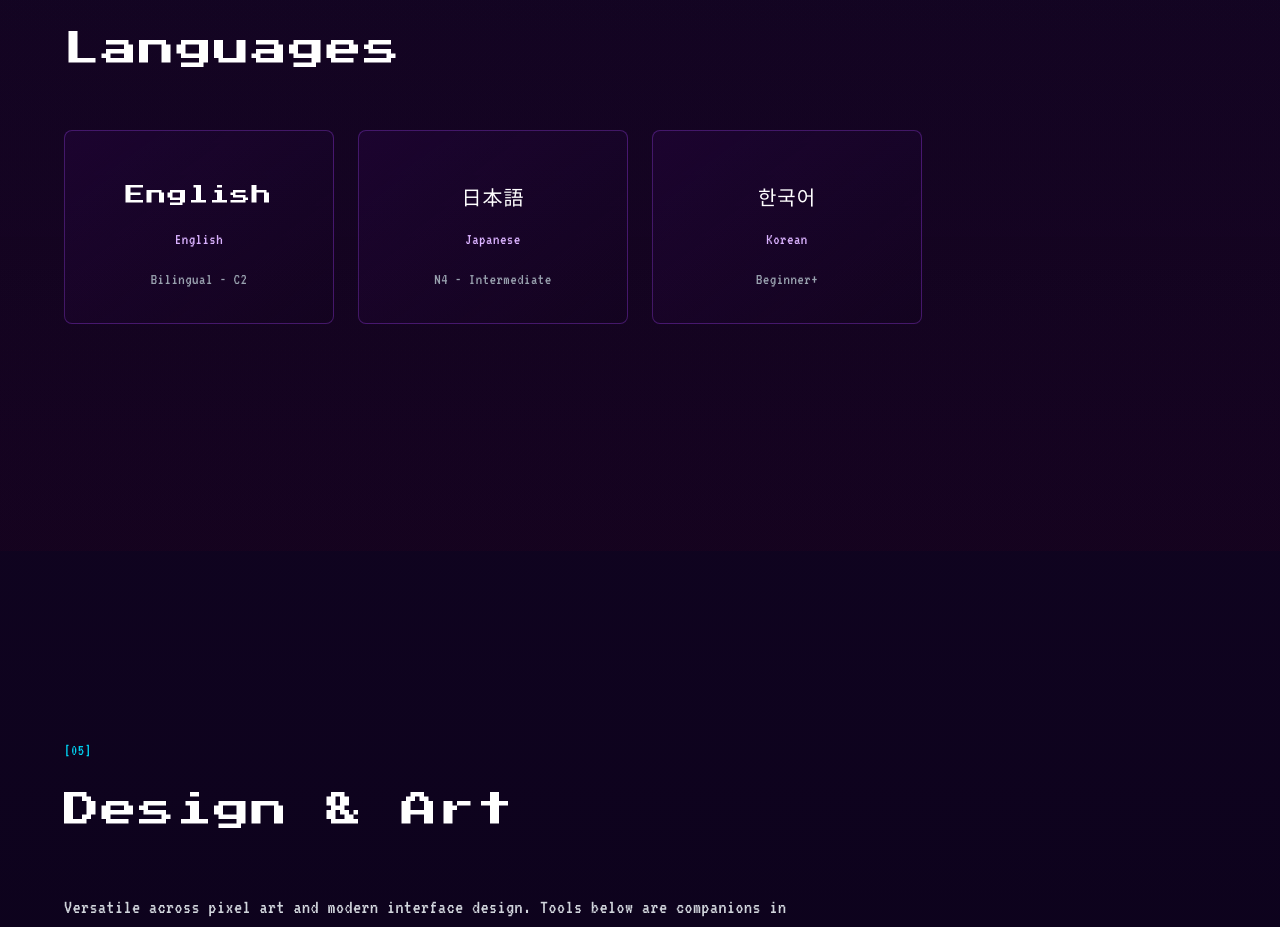
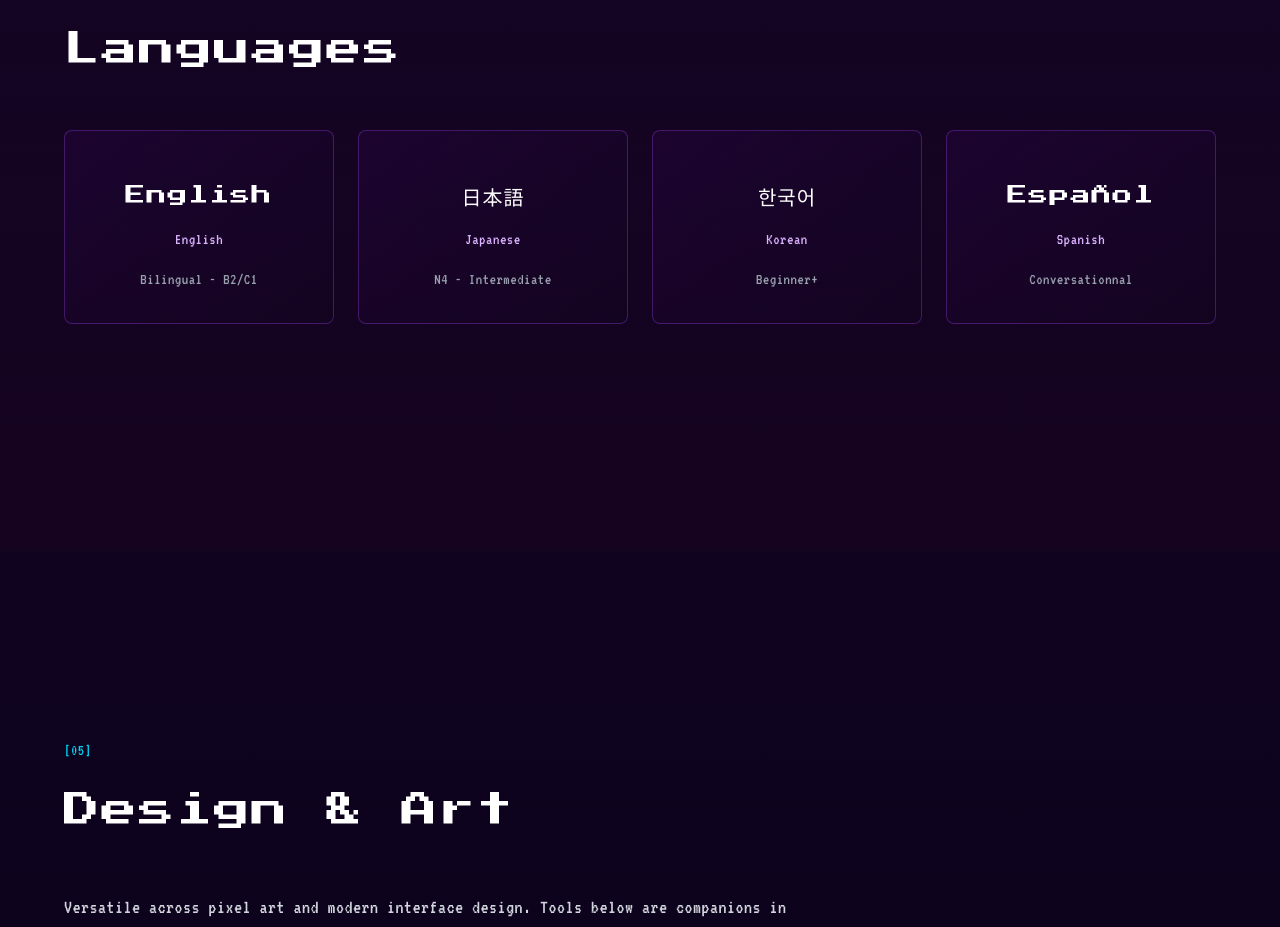
Before and after one commit to celiapplepi/celia-s-portfolio, a React (Vite) app: page / in a window 1280 px wide. Shown: the part 3060-3987 px from the top of the page. Built offline with nearby package versions, Linux system fonts and the light colour scheme.

Commit message:
Update language proficiency levels and add Spanish

```diff
--- a/src/app/components/LanguagesSection.tsx
+++ b/src/app/components/LanguagesSection.tsx
@@ -5,7 +5,7 @@ export default function LanguagesSection() {
     {
       name: 'English',
       native: 'English',
-      level: 'Bilingual - C2',
+      level: 'Bilingual - B2/C1',
 
     },
     {
@@ -18,6 +18,13 @@ export default function LanguagesSection() {
       name: '한국어',
       native: 'Korean',
       level: 'Beginner+',
+
+    },
+
+    {
+      name: 'Español',
+      native: 'Spanish',
+      level: 'Conversationnal',
 
     },
   ];
```
